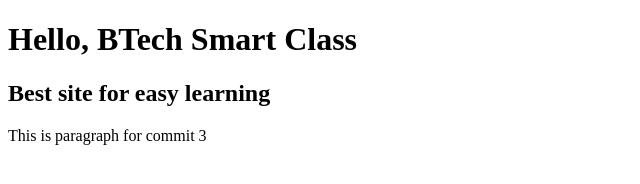
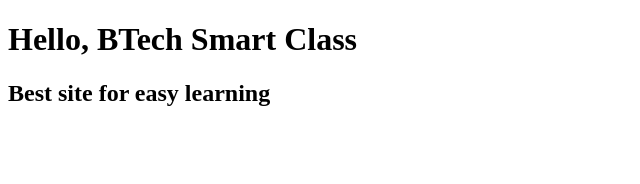
Before and after one commit to B-Rajinikanth/react-learning, a plain HTML site: page index.html in a window 1280 px wide. Shown: the whole page, without its empty margins (0-640 px from the left). Drawn offline with Linux system fonts and the light colour scheme.

Commit message:
commit number 4

```diff
--- a/index.html
+++ b/index.html
@@ -9,7 +9,6 @@
 
     <h1 class="title">Hello, BTech Smart Class</h1>
     <h2 class="caption">Best site for easy learning</h2>
-    <p>This is paragraph for commit 3</p>
 
 </body>
 </html>
```
